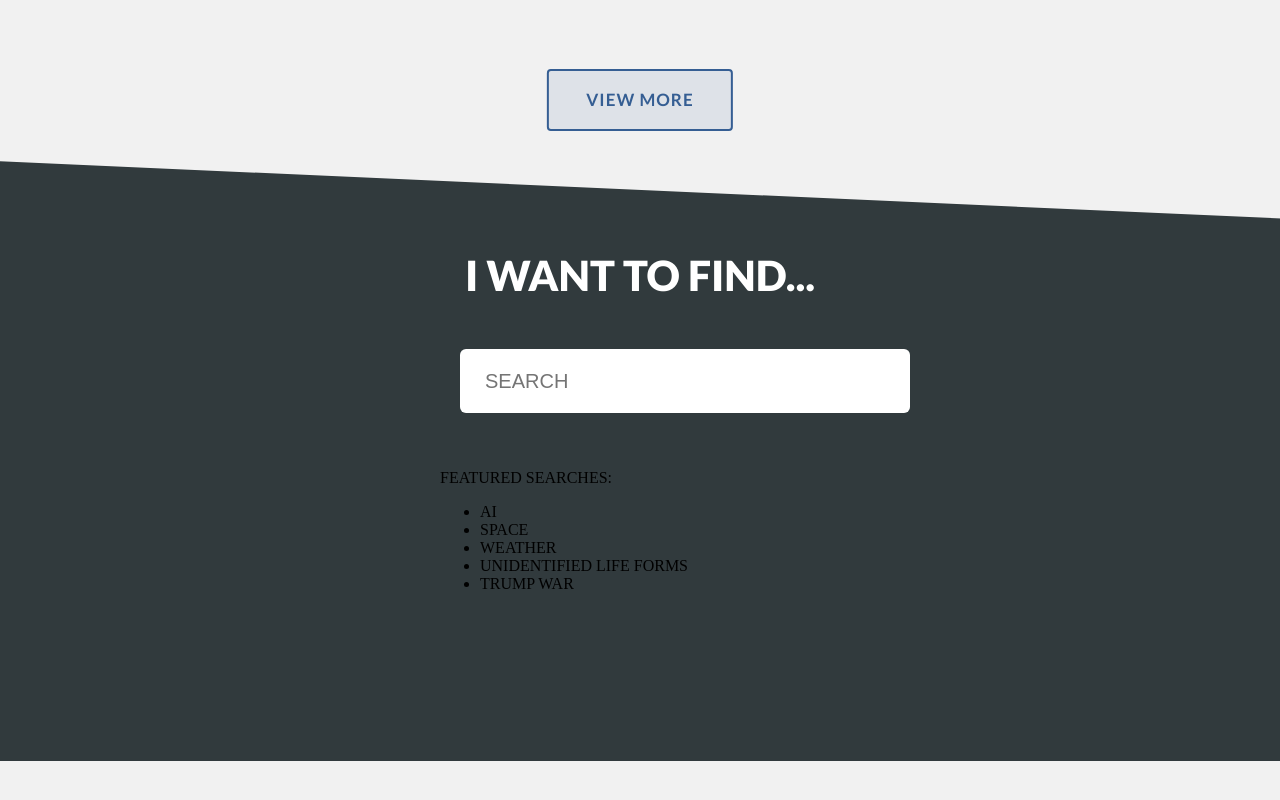
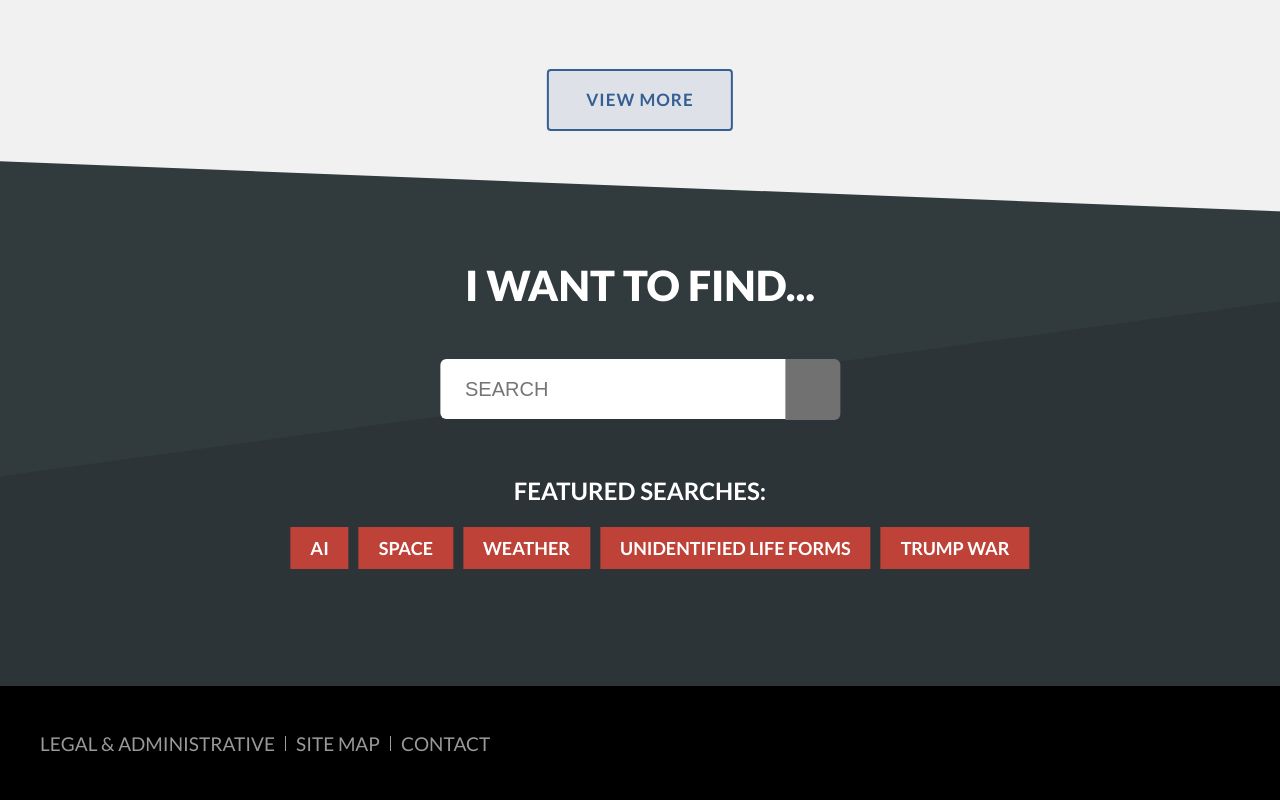
Before and after one commit to doyle928/React-ARG, a React (Create React App) app: page / in a window 1280 px wide. Shown: the part 2473-3273 px from the top of the page. Before the commit the page ends 3234 px from the top, so only its background shows below. Built offline with nearby package versions, Linux system fonts and the light colour scheme.

Commit message:
home page almost done

```diff
--- a/public/stylesheets/main.css
+++ b/public/stylesheets/main.css
@@ -8,6 +8,3 @@ body{
     margin: 0;
     background-color: #F1F1F1;
 }
-.underline{
-    text-decoration: underline;
-}
--- a/src/components/pages/home-components/HomeContainers.js
+++ b/src/components/pages/home-components/HomeContainers.js
@@ -16,8 +16,8 @@ const HomeContainers = (props) => {
         <h3>{props.genre}</h3>
         <h2 className={hovered ? 'home-container-h2 hover' : 'home-container-h2'}>{props.title}</h2>
         <div>
-            <span className="home-container-facebook"><i data-feather="facebook"></i></span>
-            <span className="home-container-twitter"><i data-feather="twitter"></i></span>
+            <span className="home-container-facebook"><i className="feather" data-feather="facebook"></i></span>
+            <span className="home-container-twitter"><i className="feather" data-feather="twitter"></i></span>
             <p>{props.date}</p>
         </div>
 
--- a/src/components/pages/home-components/HomeFooter.js
+++ b/src/components/pages/home-components/HomeFooter.js
@@ -1,30 +1,55 @@
-import React from "react";
+import React, { useState } from "react";
 import { Link } from "react-router-dom";
 import "../../../stylesheets/home-footer.css";
 // import GoogleAuth from "./GoogleAuth";
+let liArray = [false, false, false, false, false];
 
 const HomeFooter = () => {
+  const [hovered, setHovered] = useState(false);
+  const toggleHover = () => setHovered(!hovered);
+
+  const hover = (number) => (event) => {
+    toggleHover();
+    liArray[number] = !liArray[number];
+  }
+
   return (
     <div className="footer">
-        <div className="home-footer-split">
+        <div className="home-footer-split-dark"></div>
+        <div className="home-footer-split-light"></div>
         <div className="footer-content">
             <h1>I WANT TO FIND...</h1>
             <div className="footer-input">
                 <input placeholder="SEARCH" />
-                <i data-feather="search"></i>
+                <span>
+                  <i data-feather="search"></i>
+                </span>
             </div>
             <p>FEATURED SEARCHES:</p>
-            <ul>
-                <li>AI</li>
-                <li>SPACE</li>
-                <li>WEATHER</li>
-                <li>UNIDENTIFIED LIFE FORMS</li>
-                <li>TRUMP WAR</li>
+            <ul className="footer-list">
+                <li onMouseOver={hover(1)} onMouseOut={hover(1)}><span className={(hovered && liArray[1]) ? 'hover' : ''}>AI</span></li>
+                <li onMouseOver={hover(2)} onMouseOut={hover(2)}><span className={(hovered && liArray[2]) ? 'hover' : ''}>SPACE</span></li>
+                <li onMouseOver={hover(3)} onMouseOut={hover(3)}><span className={(hovered && liArray[3]) ? 'hover' : ''}>WEATHER</span></li>
+                <li onMouseOver={hover(4)} onMouseOut={hover(4)}><span className={(hovered && liArray[4]) ? 'hover' : ''}>UNIDENTIFIED LIFE FORMS</span></li>
+                <li onMouseOver={hover(5)} onMouseOut={hover(5)}><span className={(hovered && liArray[5]) ? 'hover' : ''}>TRUMP WAR</span></li>
             </ul>
         </div>
-        </div>
+        <div className="footer-bottom">
+            <ul className="footer-bottom-list-left">
+              <li>LEGAL &#38; ADMINISTRATIVE</li>
+              <li>SITE MAP</li>
+              <li>CONTACT</li>
+            </ul>
+            <ul className="footer-bottom-list-right">
+              <li><span className="twitter"><i data-feather="twitter"></i></span></li>
+              <li><span className="facebook"><i data-feather="facebook"></i></span></li>
+              <li><span className="instagram"><i data-feather="instagram"></i></span></li>
+              <li><span className="youtube"><i data-feather="youtube"></i></span></li>
+            </ul>
+          </div>
     </div>
   );
+
 };
 
 export default HomeFooter;
--- a/src/stylesheets/home-containers.css
+++ b/src/stylesheets/home-containers.css
@@ -7,6 +7,7 @@
     align-items: center;
     margin-bottom: 80px;
     position: relative;
+    cursor: default;
 }
 
 .home-container-card {
@@ -73,7 +74,7 @@
     fill: #fff;
 }
 
-.feather {
+.home-container-card > div > span > .feather {
     fill: #717171;
     stroke: none;
     height: 30px;
--- a/src/stylesheets/home-footer.css
+++ b/src/stylesheets/home-footer.css
@@ -1,19 +1,33 @@
-.footer{
+.footer {
     position: relative;
+    cursor: default;
 }
-.home-footer-split{
+.home-footer-split-dark {
+    position: absolute;
+    top: 0;
     width: 105vw;
-    height: 600px;
+    height: 525px;
+    background-color: rgba(0,0,0, .1);
+    clip-path: polygon(0 60%, 100% 25%, 100% 100%, 0 100%);
+    z-index: 1;
+}
+.home-footer-split-light {
+    width: 105vw;
+    height: 525px;
     background-color: #313A3D;
     clip-path: polygon(0 0, 100% 10%, 100% 100%, 0 100%);
+    z-index: -1;
 }
+
 .footer-content {
     position: absolute;
     left: 50%;
-    top: 90px;
+    top: 100px;
     transform: translateX(-50%);
+    z-index: 2;
 }
-.footer-content > h1 {
+
+.footer-content>h1 {
     font-weight: 900;
     margin: 0 0 3rem;
     text-align: center;
@@ -23,18 +37,197 @@
     font-size: 2.6rem;
     line-height: 1.2;
 }
-.footer-input{
+
+.footer-input {
     width: 400px;
-    max-width: 90%;
+    /* max-width: 90%; */
     margin: 0 auto 3.5rem;
     position: relative;
+    display: flex;
 }
-.footer-input > input {
-    padding: 10px 65px 10px 25px;
+
+.footer-input>input {
+    padding: 8px 65px 8px 25px;
     width: 100%;
     text-transform: uppercase;
     font-size: 20px;
     height: 2.75rem;
     border-radius: 6px;
     border: none;
+    z-index: 3;
+
 }
+
+.footer-input>span {
+    height: 61px;
+    width: 84px;
+    background: #717171;
+    border-radius: 0 6px 6px 0;
+    z-index: 4;
+    margin-left: -6px;
+    cursor: pointer;
+}
+
+.footer-input>span>.feather {
+    color: #fff;
+    height: 30px;
+    width: auto;
+    vertical-align: center;
+    justify-self: center;
+    margin: auto;
+    justify-content: center;
+    text-align: center;
+    justify-items: center;
+    margin: 50%;
+    transform: translate(-50%, -42%);
+    stroke-width: 3;
+}
+
+.footer-content>p {
+    font-size: 24px;
+    font-weight: 700;
+    margin-bottom: 2rem;
+    text-align: center;
+    text-transform: uppercase;
+    color: #fff;
+    font-family: Lato, sans-serif;
+}
+
+.footer-list {
+    display: flex;
+}
+
+.footer-list>li {
+    list-style: none;
+    background-color: transparent;
+    cursor: pointer;
+    height: 35px;
+    margin: 0 5px;
+    transition: .25s ease-out;
+    box-shadow: 0 8px 30px 0px rgba(0, 0, 0, 0);
+}
+
+.footer-list>li:hover {
+    transform: translateY(-10px);
+    padding-bottom: 10px;
+}
+
+.footer-list>li>span {
+    color: #fff;
+    background-color: #be4238;
+    padding: 10px 20px;
+    text-transform: uppercase;
+    font-weight: 700;
+    font-size: 18px;
+    font-family: Lato, sans-serif;
+    white-space: nowrap;
+}
+.footer-list>li> .hover {
+    box-shadow: 0 8px 8px 0px rgba(0, 0, 0, .3);
+    transition: 0s;
+}
+.footer-bottom {
+    width: calc(100vw - 80px);
+    height: 55px;
+    padding: 30px 40px;
+    background-color: #000;
+    display: flex;
+    justify-content: space-between;
+}
+.footer-bottom-list-left {
+    list-style: none;
+    display: flex;
+    padding: 0;
+    margin: 0;
+    align-items: center;
+    width: 40vw;
+}
+.footer-bottom-list-left > li {
+    color: #999;
+    height:15px;
+    overflow: visible;
+    text-transform: uppercase;
+    font-family: Lato, sans-serif;
+    white-space: nowrap;
+    border-left: 1px solid #9e9e9e;
+    line-height: .8;
+    font-size: 19px;
+    padding: 0 10px;
+    cursor: pointer;
+}
+.footer-bottom-list-left > li:hover {
+    text-decoration: underline;
+}
+.footer-bottom-list-left > li:first-of-type {
+    border: none !important;
+    padding-left: 0;
+    margin-left: 0;
+}
+.footer-bottom-list-right {
+    width: 32vw;
+    display: flex;
+    list-style: none;
+    color:#fff;
+    justify-content: space-around;
+    align-items: center;
+}
+.footer-bottom-list-right > li > span {
+    border-radius: 50%;
+    width: 50px;
+    height: 50px;
+    display: flex;
+    justify-content: center;
+    align-items: center;
+    cursor: pointer;
+}
+.footer-bottom-list-right > li > span:hover {
+    background-color: #fff;
+    box-shadow: 0 0px 20px 8px rgba(255, 255, 255, .25);
+}
+.footer-bottom-list-right > li > span > .feather {
+    stroke-width: 1.5;
+    height: 29px;
+    width: 29px;
+}
+/* .footer-bottom-list-right > li > span:hover > .feather{
+    color: #000;
+} */
+.footer-bottom-list-right > li > .twitter > .feather {
+    fill: #fff;
+}
+.footer-bottom-list-right > li > .twitter:hover > .feather {
+    fill: #000;
+    stroke: #000;
+}
+.footer-bottom-list-right > li > .facebook > .feather {
+    fill: #fff;
+    stroke-width: 1;
+}
+.footer-bottom-list-right > li > .facebook:hover > .feather {
+    fill: #000;
+    stroke: #000;
+    stroke-width: 1;
+}
+.footer-bottom-list-right > li > .instagram:hover > .feather {
+    stroke:#000;
+}
+.youtube > svg {
+    stroke: #fff;
+    fill: #fff;
+    stroke-width: 1.5;
+}
+.youtube > svg > polygon {
+    fill: #000;
+    stroke: black;
+    stroke-width: 1;
+}
+.footer-bottom-list-right > li > .youtube:hover > svg {
+    stroke: #000;
+    fill: #000;
+    stroke-width: 1.5;
+}
+.footer-bottom-list-right > li > .youtube:hover > svg > polygon {
+    fill: #fff;
+    stroke: #fff;
+    stroke-width: .75;
+}
--- a/src/stylesheets/home.css
+++ b/src/stylesheets/home.css
@@ -14,6 +14,7 @@
     z-index: 4;
     color: black;
     position: relative;
+    cursor: default;
 }
 .home-container > h2 {
     margin: 0 0 3rem 0;
```
Also changed, not shown: src/components/Header.js (+79 -3 lines), src/stylesheets/header.css (+48 -0 lines), 1 other file (tests, documents, lock files or other folders).
